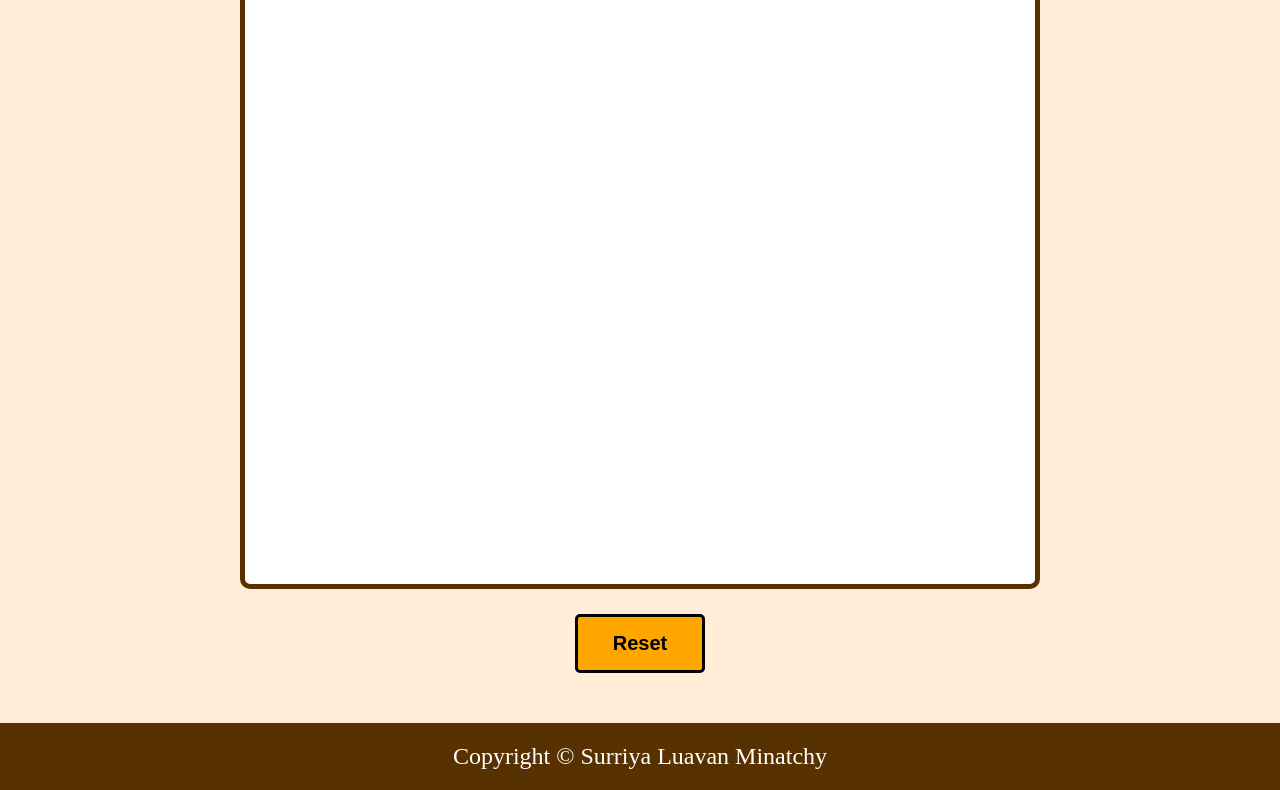
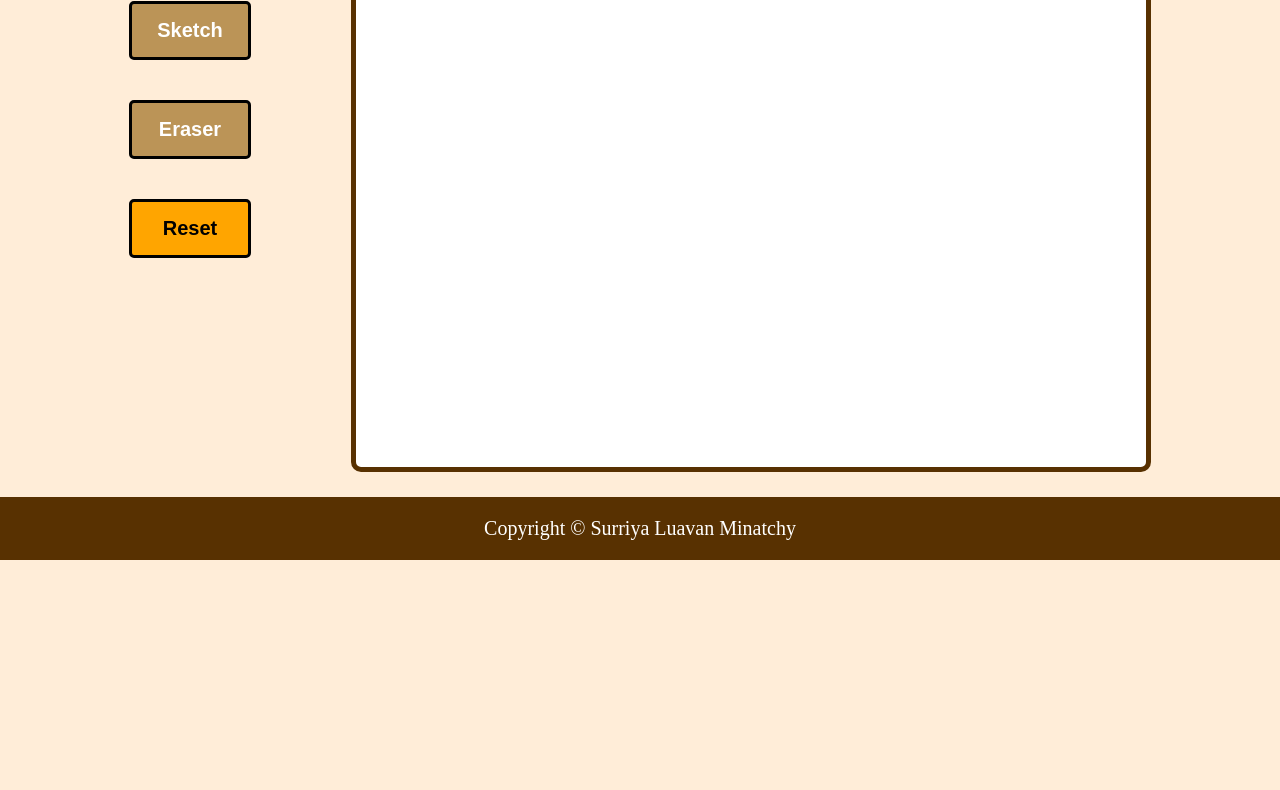
Before and after one commit to SurriyaLuavan/Etch-A-Sketch, a plain HTML site: page index.html in a window 1280 px wide. Shown: the part 440-1230 px from the top of the page. After the commit the page ends 1000 px from the top, so only its background shows below. Drawn offline with Linux system fonts and the light colour scheme.

Commit message:
Changed layout of options and reset buttons

```diff
--- a/css/styles.css
+++ b/css/styles.css
@@ -8,10 +8,14 @@ body {
     background-color: #ffedd8;
     display: flex;
     flex-direction: column;
-    height: 100vmin;
+    height: 100vh;
 }
 
 .flex-container {
+    display: flex;
+    align-items: center;
+    justify-content: center;
+    gap: 100px;
     flex: 1;
 }
 
@@ -20,7 +24,7 @@ header, footer {
     background-color: #583101;
     text-align: center;
     color: white;
-    font-size: x-large;
+    font-size: 20px;
 }
 
 footer {
@@ -29,10 +33,12 @@ footer {
 
 .options {
     display: flex;
-    justify-content: center;
-    width: 80%;
-    margin: 50px auto 25px;
-    gap: 25px;
+    flex: 0 0 auto;
+    flex-direction: column;
+    align-items: stretch;
+    justify-content: flex-start;
+    gap: 40px;
+    height: 40%;
 }
 
 .grid-size, .eraser, .sketch, .reset{
@@ -44,7 +50,7 @@ footer {
     border: solid 3px black;
     border-radius: 5px;
     color: white;
-    flex: 0 1 130px;
+    flex: 0 1 0px;
 }
 
 .grid-size:hover, .eraser:hover, .sketch:hover, .reset:hover {
@@ -52,6 +58,7 @@ footer {
 }
 
 .reset {
+    margin-top: auto;
     background-color: orange;
     color: black;
 }
@@ -63,8 +70,9 @@ footer {
 }
 
 .container {
+    flex: 0 0 800px;
     background-color: white;
-    margin: 25px auto;
+    margin: 25px 0px;
     padding: 5px;
     border: 5px solid #583101;
     display: flex;
--- a/index.html
+++ b/index.html
@@ -17,11 +17,9 @@
     <button type="button" class="grid-size">Gird Size</button>
     <button type="button" class="sketch">Sketch</button>
     <button type="button" class="eraser">Eraser</button>
+    <button type="button" class="reset">Reset</button>
     </section>
     <div class="container"></div>
-    <section class="reset-container">
-    <button type="button" class="reset">Reset</button>
-    </section>
     </main>
     <footer>
         <div>Copyright © Surriya Luavan Minatchy</div>
```
